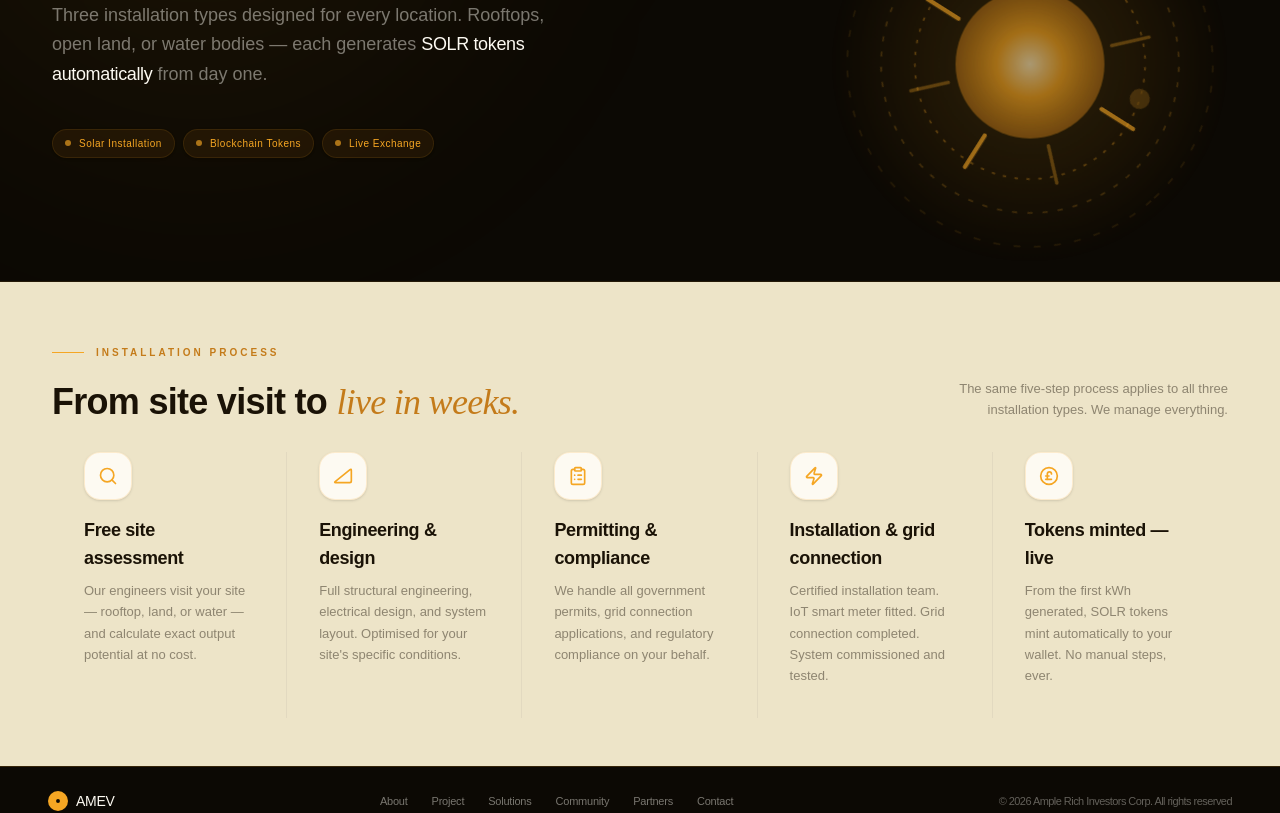
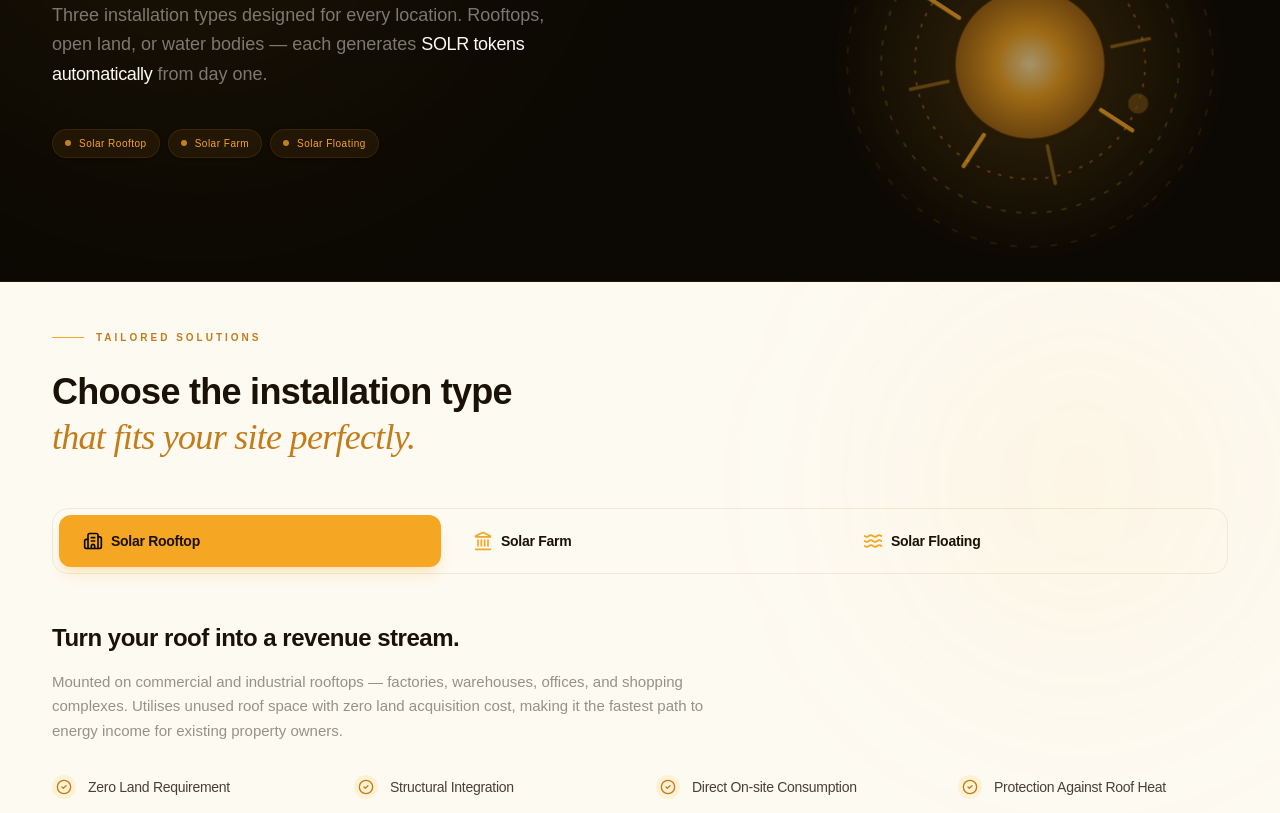
Before and after one commit to Edaxchain/amev-web, a Next.js app: page /solutions in a window 1280 px wide. Shown: the part 320-1133 px from the top of the page. Built offline with nearby package versions, Linux system fonts and the light colour scheme.

Commit message:
feat: Add a new `Tabs` component to the solutions page and update `Hero` tags to reflect solar solution types.

```diff
--- a/app/solutions/Hero.tsx
+++ b/app/solutions/Hero.tsx
@@ -89,11 +89,8 @@ export default function Hero() {
                         variants={itemVars}
                         className="flex flex-wrap justify-center lg:justify-start gap-2 mb-4"
                     >
-                        {[
-                            "Solar Installation",
-                            "Blockchain Tokens",
-                            "Live Exchange",
-                        ].map((text) => (
+                        {["Solar Rooftop", "Solar Farm", "Solar Floating"].map(
+                            (text) => (
                                 <div
                                     key={text}
                                     className="flex items-center gap-2 bg-amber-deep/10 border border-amber-border/60 px-3 py-1.5 rounded-full shadow-sm"
@@ -103,7 +100,8 @@ export default function Hero() {
                                         {text}
                                     </span>
                                 </div>
-                        ))}
+                            ),
+                        )}
                     </motion.div>
                 </div>
             </motion.div>
--- /dev/null
+++ b/app/solutions/Tabs.tsx
@@ -0,0 +1,176 @@
+"use client";
+
+import { useState } from "react";
+import { motion, AnimatePresence } from "framer-motion";
+import {
+    Building2,
+    Landmark,
+    Waves,
+    ArrowRight,
+    CheckCircle2,
+} from "lucide-react";
+import { Button } from "@/app/_components/ui/button";
+import Link from "next/link";
+
+const tabs = [
+    {
+        id: "rooftop",
+        label: "Solar Rooftop",
+        icon: <Building2 size={20} />,
+        title: "Turn your roof into a revenue stream.",
+        description:
+            "Mounted on commercial and industrial rooftops — factories, warehouses, offices, and shopping complexes. Utilises unused roof space with zero land acquisition cost, making it the fastest path to energy income for existing property owners.",
+        benefits: [
+            "Zero Land Requirement",
+            "Structural Integration",
+            "Direct On-site Consumption",
+            "Protection Against Roof Heat",
+        ],
+    },
+    {
+        id: "farm",
+        label: "Solar Farm",
+        icon: <Landmark size={20} />,
+        title: "Utility-Scale Ground Installations",
+        description:
+            "Large-scale solar arrays designed for open land. We utilize high-efficiency mounting systems and dual-axis trackers to maximize solar harvest throughout the day.",
+        benefits: [
+            "Maximum Power Density",
+            "Easier Maintenance",
+            "Utility-Grid Direct Feed",
+            "Scalable to Megawatts",
+        ],
+    },
+    {
+        id: "floating",
+        label: "Solar Floating",
+        icon: <Waves size={20} />,
+        title: "Harnessing Unused Water Surfaces",
+        description:
+            "Innovative floating solar platforms for reservoirs, industrial ponds, and lakes. This solution eliminates land conflicts and reduces water evaporation by up to 70%.",
+        benefits: [
+            "No Land Conflict",
+            "Natural Cooling Effect",
+            "Reduces Algae Growth",
+            "High Efficiency in Hot Climates",
+        ],
+    },
+];
+
+export default function Tabs() {
+    const [activeTab, setActiveTab] = useState(tabs[0]);
+
+    return (
+        <section className="bg-background py-10 md:py-12 relative overflow-hidden">
+            {/* Background elements */}
+            <div className="absolute top-0 right-0 w-[400px] h-[400px] bg-amber/5 blur-[100px] rounded-full pointer-events-none" />
+
+            <div className="mx-auto px-6 md:px-[52px]">
+                {/* Header */}
+                <div>
+                    <div className="max-w-3xl mb-12">
+                        <div className="flex items-center gap-3 mb-6">
+                            <div className="h-px w-8 bg-amber" />
+                            <span className="font-brand text-[10px] font-bold text-amber-deep uppercase tracking-[0.3em]">
+                                Tailored Solutions
+                            </span>
+                        </div>
+                        <h2 className="font-brand text-4xl font-black text-text-main leading-tight mb-4">
+                            Choose the installation type <br />
+                            <span className="italic font-editorial font-light text-amber-deep">
+                                that fits your site perfectly.
+                            </span>
+                        </h2>
+                    </div>
+
+                    {/* Tabs Navigation */}
+                    <div className="grid grid-cols-1 md:grid-cols-3 gap-2 mb-12 p-1.5 bg-bg-secondary/50 rounded-2xl border border-divider/50">
+                        {tabs.map((tab) => {
+                            const isActive = activeTab.id === tab.id;
+                            return (
+                                <button
+                                    key={tab.id}
+                                    onClick={() => setActiveTab(tab)}
+                                    className={`
+                                    relative flex items-center gap-3 px-6 py-4 rounded-xl font-brand text-sm font-bold transition-all duration-300
+                                    ${
+                                        isActive
+                                            ? "text-panel-dark"
+                                            : "text-text-sub hover:text-text-main hover:bg-bg-tertiary/50"
+                                    }
+                                `}
+                                >
+                                    {isActive && (
+                                        <motion.div
+                                            layoutId="activeTab"
+                                            className="absolute inset-0 bg-amber rounded-xl shadow-lg shadow-amber/20"
+                                            transition={{
+                                                type: "spring",
+                                                bounce: 0.25,
+                                                duration: 0.5,
+                                            }}
+                                        />
+                                    )}
+                                    <span className="relative z-10 flex items-center gap-2">
+                                        <span
+                                            className={
+                                                isActive
+                                                    ? "text-panel-dark"
+                                                    : "text-amber"
+                                            }
+                                        >
+                                            {tab.icon}
+                                        </span>
+                                        {tab.label}
+                                    </span>
+                                </button>
+                            );
+                        })}
+                    </div>
+
+                    {/* Content Area */}
+                    <div className="relative">
+                        <AnimatePresence mode="wait">
+                            <motion.div
+                                key={activeTab.id}
+                                initial={{ opacity: 0, y: 20 }}
+                                animate={{ opacity: 1, y: 0 }}
+                                exit={{ opacity: 0, y: -20 }}
+                                transition={{ duration: 0.4, ease: "easeOut" }}
+                            >
+                                {/* Left: Main Info */}
+                                <div className="flex flex-col justify-center">
+                                    <h3 className="font-brand text-2xl font-black text-text-main mb-4">
+                                        {activeTab.title}
+                                    </h3>
+                                    <p className="font-brand text-[15px] text-text-sub leading-relaxed mb-8 max-w-2xl">
+                                        {activeTab.description}
+                                    </p>
+
+                                    <div className="grid grid-cols-1 md:grid-cols-4 gap-y-4 gap-x-8 mb-10">
+                                        {activeTab.benefits.map((benefit) => (
+                                            <div
+                                                key={benefit}
+                                                className="flex items-center gap-3"
+                                            >
+                                                <div className="bg-amber-pale/50 p-1 rounded-full">
+                                                    <CheckCircle2
+                                                        size={16}
+                                                        className="text-amber-deep"
+                                                    />
+                                                </div>
+                                                <span className="font-brand text-[14px] font-medium text-text-main/80">
+                                                    {benefit}
+                                                </span>
+                                            </div>
+                                        ))}
+                                    </div>
+                                </div>
+                            </motion.div>
+                        </AnimatePresence>
+                    </div>
+                </div>
+            </div>
+        </section>
+    );
+}
--- a/app/solutions/page.tsx
+++ b/app/solutions/page.tsx
@@ -1,6 +1,7 @@
 import { Metadata } from "next";
 import Hero from "./Hero";
 import Works from "./Works";
+import Tabs from "./Tabs";
 
 export const metadata: Metadata = {
     title: "Energy Solutions | AMEV",
@@ -12,6 +13,7 @@ export default function SolutionsPage() {
     return (
         <main className="flex min-h-screen flex-col bg-background">
             <Hero />
+            <Tabs />
             <Works />
         </main>
     );
```
Lines whose indentation alone changed are shown as unchanged.
